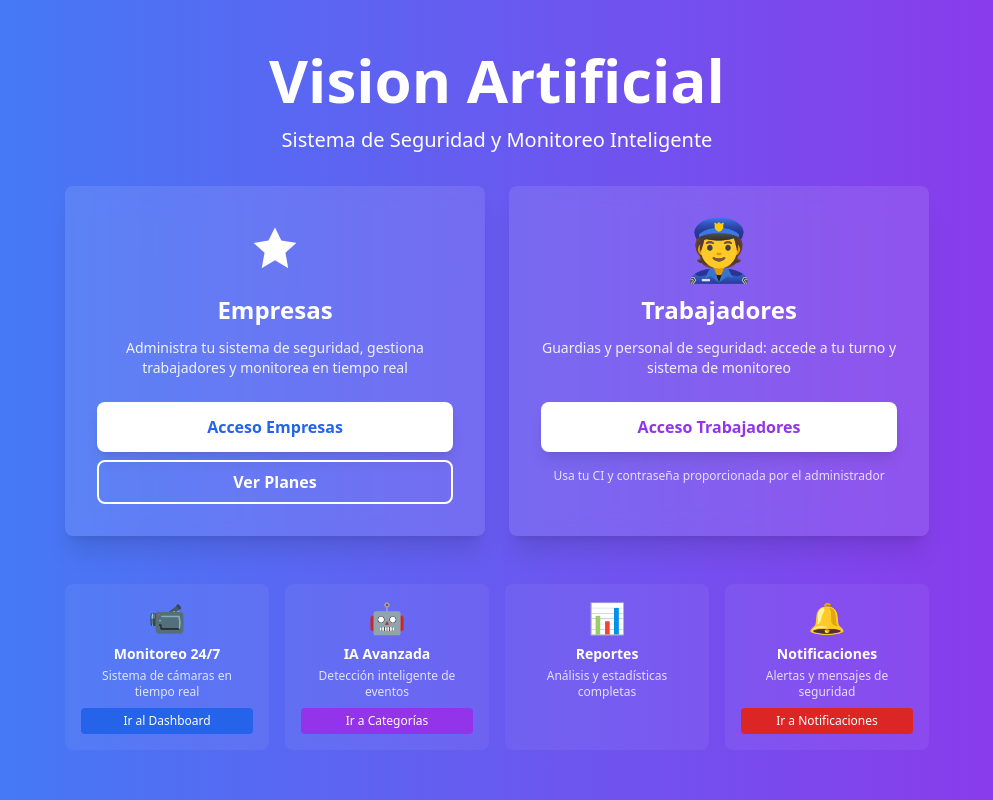
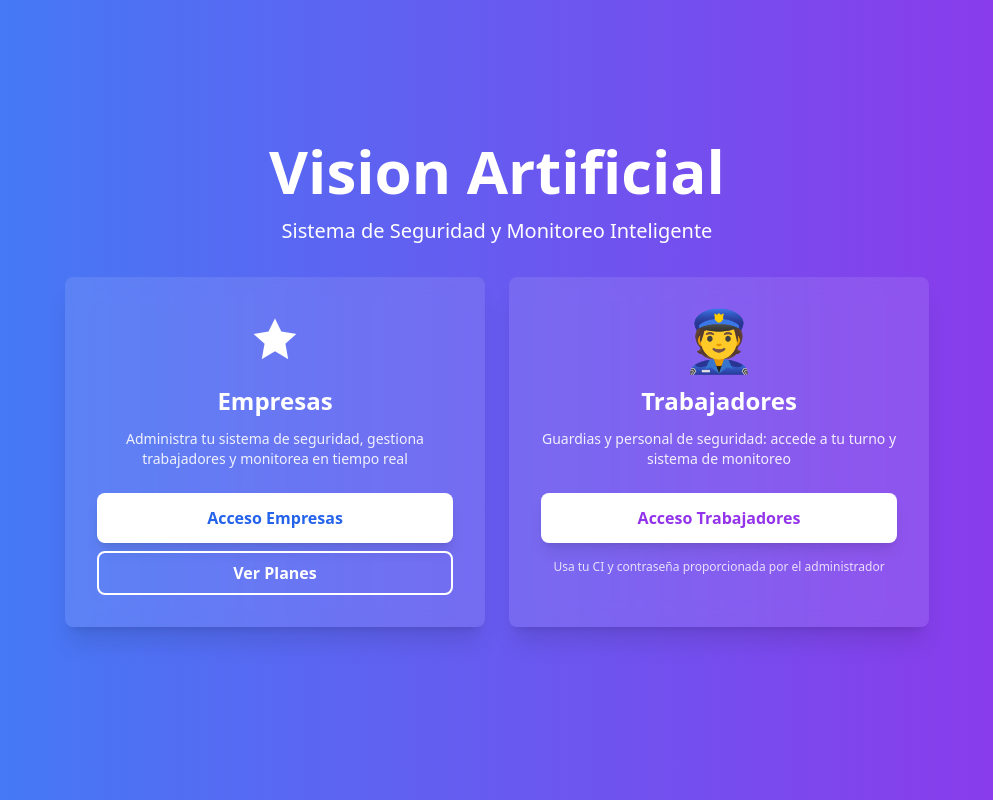
Before and after one commit to SuperLoser02/Vision_Artificial, a React (Vite) app in the folder frontend/: page / in a window 1280 px wide. Shown: the whole page, without its empty margins (143-1136 px from the left). Built offline with nearby package versions, Linux system fonts and the light colour scheme.

Commit message:
Pequeños cambios

```diff
--- a/frontend/src/pages/HomePage/HomePage.jsx
+++ b/frontend/src/pages/HomePage/HomePage.jsx
@@ -56,42 +56,6 @@ const HomePage = () => {
                         </p>
                     </div>
                 </div>
-
-                {/* Características principales */}
-                <div className="mt-12 grid md:grid-cols-4 gap-4 text-sm">
-                    <div className="bg-white bg-opacity-5 p-4 rounded-lg">
-                        <div className="text-3xl mb-2">&#128249;</div>
-                        <h3 className="font-semibold mb-1">Monitoreo 24/7</h3>
-                        <p className="text-xs text-white text-opacity-80">Sistema de cámaras en tiempo real</p>
-                        <button
-                            onClick={() => navigate('/dashboard')}
-                            className="mt-2 w-full bg-blue-600 text-white py-1 rounded hover:bg-blue-700 text-xs"
-                        >Ir al Dashboard</button>
-                    </div>
-                    <div className="bg-white bg-opacity-5 p-4 rounded-lg">
-                        <div className="text-3xl mb-2">&#129302;</div>
-                        <h3 className="font-semibold mb-1">IA Avanzada</h3>
-                        <p className="text-xs text-white text-opacity-80">Detección inteligente de eventos</p>
-                        <button
-                            onClick={() => navigate('/categorias')}
-                            className="mt-2 w-full bg-purple-600 text-white py-1 rounded hover:bg-purple-700 text-xs"
-                        >Ir a Categorías</button>
-                    </div>
-                    <div className="bg-white bg-opacity-5 p-4 rounded-lg">
-                        <div className="text-3xl mb-2">&#128202;</div>
-                        <h3 className="font-semibold mb-1">Reportes</h3>
-                        <p className="text-xs text-white text-opacity-80">Análisis y estadísticas completas</p>
-                    </div>
-                    <div className="bg-white bg-opacity-5 p-4 rounded-lg">
-                        <div className="text-3xl mb-2">&#128276;</div>
-                        <h3 className="font-semibold mb-1">Notificaciones</h3>
-                        <p className="text-xs text-white text-opacity-80">Alertas y mensajes de seguridad</p>
-                        <button
-                            onClick={() => navigate('/notificaciones')}
-                            className="mt-2 w-full bg-red-600 text-white py-1 rounded hover:bg-red-700 text-xs"
-                        >Ir a Notificaciones</button>
-                    </div>
-                </div>
             </main>
         </div>
     );
--- a/frontend/src/pages/Login/Login.jsx
+++ b/frontend/src/pages/Login/Login.jsx
@@ -16,11 +16,9 @@ const Login = () => {
 
         try {
             const response = await loginAdmin(username, password);
-            console.log('Login exitoso:', response);
             // Redirigir a selección de perfil después del login exitoso
             navigate('/perfil');
         } catch (err) {
-            console.error('Error en login:', err);
             setError(err.error || err.detail || 'Error al iniciar sesión');
         } finally {
             setLoading(false);
@@ -32,12 +30,6 @@ const Login = () => {
             <form onSubmit={handleLogin} className="bg-white p-8 rounded-lg shadow-lg w-full max-w-2xl mx-4">
                 <h2 className="text-3xl font-extrabold mb-6 text-center text-gray-800">Iniciar Sesión</h2>
 
-                {/* Información sobre credenciales por defecto */}
-                <div className="mb-4 p-3 bg-blue-50 border-l-4 border-blue-500 text-blue-700 text-sm">
-                    <p className="font-semibold">Credenciales por defecto</p>
-                    <p className="mt-1">Usuario: <code className="bg-blue-100 px-1 rounded">admin</code></p>
-                    <p>Contraseña: <code className="bg-blue-100 px-1 rounded">admin123</code></p>
-                </div>
 
                 {error && (
                     <div className="mb-4 p-3 bg-red-100 border-l-4 border-red-500 text-red-700 rounded">
--- a/frontend/src/pages/Perfil/PerfilEditar.jsx
+++ b/frontend/src/pages/Perfil/PerfilEditar.jsx
@@ -34,7 +34,6 @@ const PerfilEditar = () => {
             const token = localStorage.getItem('authToken');
 
             if (!token) {
-                alert('Debes iniciar sesión como administrador primero');
                 navigate('/login');
                 return;
             }
@@ -67,10 +66,8 @@ const PerfilEditar = () => {
 
             setError("");
         } catch (err) {
-            console.error('Error al cargar datos:', err);
 
             if (err.status === 401) {
-                alert('Tu sesión ha expirado. Por favor inicia sesión nuevamente.');
                 localStorage.removeItem('authToken');
                 localStorage.removeItem('user');
                 navigate('/login');
@@ -131,10 +128,8 @@ const PerfilEditar = () => {
             }
 
             await actualizarPerfil(id, updateData);
-            alert('Perfil actualizado exitosamente');
             navigate('/perfil-registro');
         } catch (err) {
-            console.error('Error al actualizar perfil:', err);
             setError(err.error || err.detail || 'Error al actualizar el perfil');
         } finally {
             setSaving(false);
--- a/frontend/src/pages/Perfil/PerfilRegistro.jsx
+++ b/frontend/src/pages/Perfil/PerfilRegistro.jsx
@@ -40,7 +40,6 @@ const PerfilCRUD = () => {
             const token = localStorage.getItem('authToken');
 
             if (!token) {
-                alert('Debes iniciar sesión como administrador primero');
                 navigate('/login');
                 return;
             }
@@ -49,11 +48,9 @@ const PerfilCRUD = () => {
             setPerfiles(data);
             setError("");
         } catch (err) {
-            console.error('Error al cargar perfiles:', err);
 
             // Manejar específicamente error 401 (no autenticado)
             if (err.status === 401) {
-                alert('Tu sesión ha expirado. Por favor inicia sesión nuevamente.');
                 localStorage.removeItem('authToken');
                 localStorage.removeItem('user');
                 navigate('/login');
@@ -146,10 +143,8 @@ const PerfilCRUD = () => {
                 fecha_nacimiento: formData.fecha_nacimiento || ''
             };
 
-            console.log('Enviando datos del perfil:', dataToSend);
 
             const response = await crearPerfil(dataToSend);
-            console.log('Respuesta del servidor:', response);
 
             setContraseñaTemporal(response.contraseña_temporal);
             await cargarPerfiles();
@@ -172,7 +167,6 @@ const PerfilCRUD = () => {
             setShowSuccessModal(true);
             setShowModal(false);
         } catch (err) {
-            console.error('Error completo al crear perfil:', err);
 
             // Mostrar mensaje de error más específico
             let errorMessage = 'Error al crear el perfil';
--- a/frontend/src/pages/Suscripcion/Registro.jsx
+++ b/frontend/src/pages/Suscripcion/Registro.jsx
@@ -48,7 +48,7 @@ const Registro = () => {
             const data = await obtenerPlanes();
             setPlanes(data);
         } catch (err) {
-            console.error('Error al cargar planes:', err);
+            // console.error('Error al cargar planes:', err);
             setError('Error al cargar planes. Por favor, intenta más tarde.');
         }
     };
@@ -102,7 +102,7 @@ const Registro = () => {
             }, 3000);
 
         } catch (err) {
-            console.error('Error al registrar:', err);
+            // console.error('Error al registrar:', err);
             setError(err.error || err.detail || 'Error al registrar la empresa');
         } finally {
             setLoading(false);
--- a/frontend/src/services/Api.js
+++ b/frontend/src/services/Api.js
@@ -44,16 +44,10 @@ api.interceptors.request.use(
         // Solo agregar token si NO es un endpoint público
         if (!isPublicEndpoint) {
             const token = localStorage.getItem('authToken');
-            console.log('Token enviado:', token ? `${token.substring(0, 20)}...` : 'NO HAY TOKEN');
-            console.log('URL:', config.url);
-            console.log('Headers:', config.headers);
 
             if (token) {
                 config.headers.Authorization = `Token ${token}`;
             }
-        } else {
-            console.log('Endpoint público detectado:', config.url);
-            console.log('No se enviará token de autenticación');
         }
 
         return config;
@@ -74,13 +68,10 @@ api.interceptors.response.use(
 
             // Si es error 401, limpiar tokens inválidos
             if (status === 401) {
-                console.warn('Error 401: Token inválido o sesión expirada');
-                // No limpiar aquí, dejar que el componente maneje el redirect
             }
 
             // Si es error 500, agregar más contexto
             if (status === 500) {
-                console.error('Error 500 del servidor:', errorData);
             }
 
             // Crear un objeto de error más amigable
```
Also changed, not shown: frontend/src/pages/Camaras/Camaras.jsx (+6 -12 lines), frontend/src/pages/Historial/Historial.jsx (+8 -8 lines), frontend/src/pages/Perfil/Perfil.jsx (+1 -11 lines), frontend/src/pages/Zonas/Zonas.jsx (+1 -9 lines).
